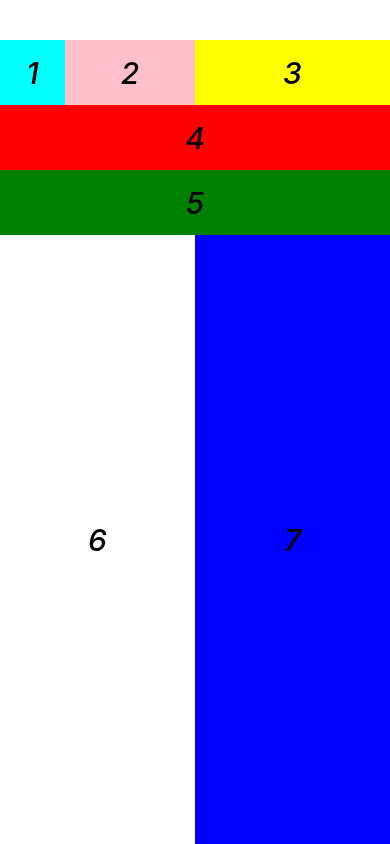
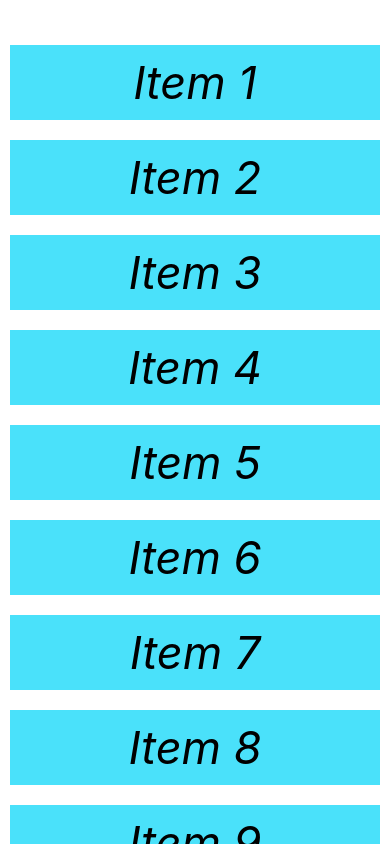
Before and after one commit to HtetOoNaing/react-native-zero-to-hero, a React Native app: screen / in a window 390 px wide. Built offline with nearby package versions, Linux system fonts and the light colour scheme.

Commit message:
add scroll view

```diff
--- a/App.js
+++ b/App.js
@@ -6,41 +6,36 @@
  * @flow strict-local
  */
 
-import React from 'react';
+import React, {useState} from 'react';
 import {
+	ScrollView,
 	StyleSheet,
 	Text,
 	View,
 } from 'react-native';
 
 const App = () => {
+	const [items, setItems] = useState([
+		{ key: 1, name: 'Item 1' },
+		{ key: 2, name: 'Item 2' },
+		{ key: 3, name: 'Item 3' },
+		{ key: 4, name: 'Item 4' },
+		{ key: 5, name: 'Item 5' },
+		{ key: 6, name: 'Item 6' },
+		{ key: 7, name: 'Item 7' },
+		{ key: 8, name: 'Item 8' },
+		{ key: 9, name: 'Item 9' },
+		{ key: 10, name: 'Item 10' },
+	])
 	return (
 		<View style={styles.body}>
-			<View style={[styles.view123Container, styles.flexRow]}>
-				<View style={[styles.view1, styles.center]}>
-					<Text style={styles.text}>1</Text>
-				</View>
-				<View style={[styles.view2, styles.center]}>
-					<Text style={styles.text}>2</Text>
-				</View>
-				<View style={[styles.view3, styles.center]}>
-					<Text style={styles.text}>3</Text>
-				</View>
-			</View>
-			<View style={[styles.view4, styles.center]}>
-				<Text style={styles.text}>4</Text>
-			</View>
-			<View style={[styles.view5, styles.center]}>
-				<Text style={styles.text}>5</Text>
-			</View>
-			<View style={[styles.view67Container, styles.flexRow]}>
-				<View style={[styles.view6, styles.center]}>
-					<Text style={styles.text}>6</Text>
-				</View>
-				<View style={[styles.view7, styles.center]}>
-					<Text style={styles.text}>7</Text>
-				</View>
-			</View>
+			<ScrollView>
+				{items.map(item => (
+					<View key={item.key} style={styles.item}>
+						<Text style={styles.text}>{item.name}</Text>
+					</View>
+				))}
+			</ScrollView>
 		</View>
 	);
 };
@@ -48,56 +43,21 @@ const App = () => {
 const styles = StyleSheet.create({
 	body: {
 		flex: 1,
-		alignItems: 'stretch',
-		justifyContent: 'flex-start',
-		marginTop: 40
+		flexDirection: 'column',
+		backgroundColor: '#fff',
+		marginTop: 35
 	},
-	view123Container: {
-		height: 65,
-	},
-	view1: {
-		flex: 1,
-		backgroundColor: 'cyan',
-	},
-	view2: {
-		flex: 2,
-		backgroundColor: 'pink',
-	},
-	view3: {
-		flex: 3,
-		backgroundColor: 'yellow',
-	},
-	view4: {
-		backgroundColor: 'red',
-		height: 65,
-	},
-	view5: {
-		backgroundColor: 'green',
-		height: 65,
-	},
-	view67Container: {
-		flex: 1,
-	},
-	view6: {
-		flex: 1,
-		backgroundColor: 'white',
-	},
-	view7: {
-		flex: 1,
-		backgroundColor: 'blue',
-	},
-	center: {
+	item: {
+		backgroundColor: '#4ae1fa',
+		justifyContent: 'center',
 		alignItems: 'center',
-		justifyContent: 'center'
-	},
-	flexRow: {
-		display: 'flex',
-		flexDirection: 'row'
+		margin: 10
 	},
 	text: {
-		fontSize: 30,
-		fontWeight: '500',
-		fontStyle: 'italic'
+		color: '#000',
+		fontSize: 45,
+		fontStyle: 'italic',
+		margin: 10
 	}
 });
 
```
